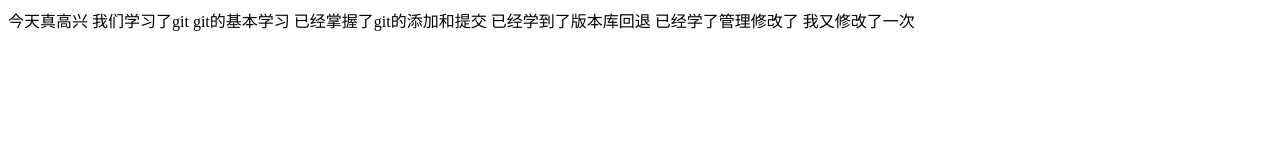
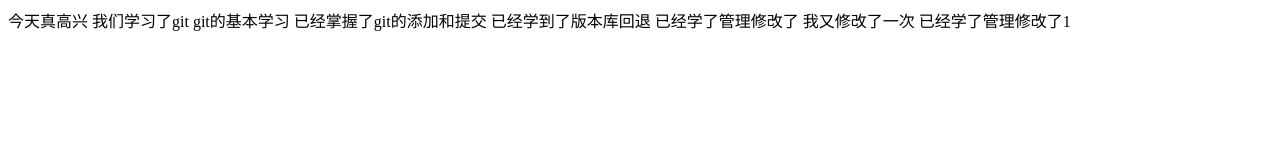
Before and after one commit to LongJieCheng/app, a plain HTML site: page index.html in a window 1280 px wide. Drawn offline with Linux system fonts and the light colour scheme.

Commit message:
第六次提交

```diff
--- a/index.html
+++ b/index.html
@@ -11,5 +11,6 @@
     已经学到了版本库回退
     已经学了管理修改了
     我又修改了一次
+    已经学了管理修改了1
 </body>
 </html>
```
